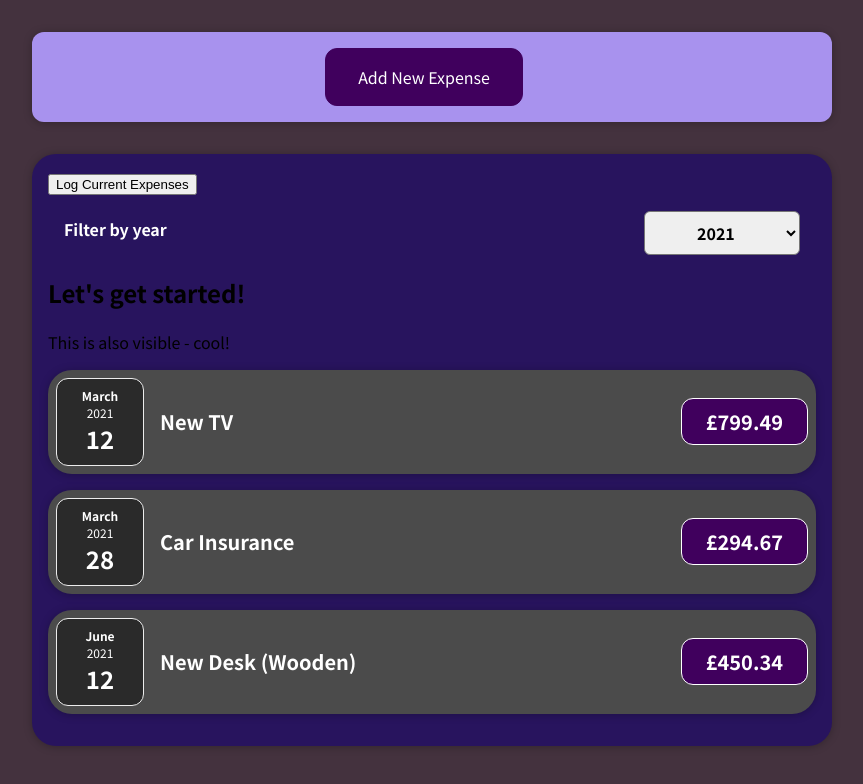
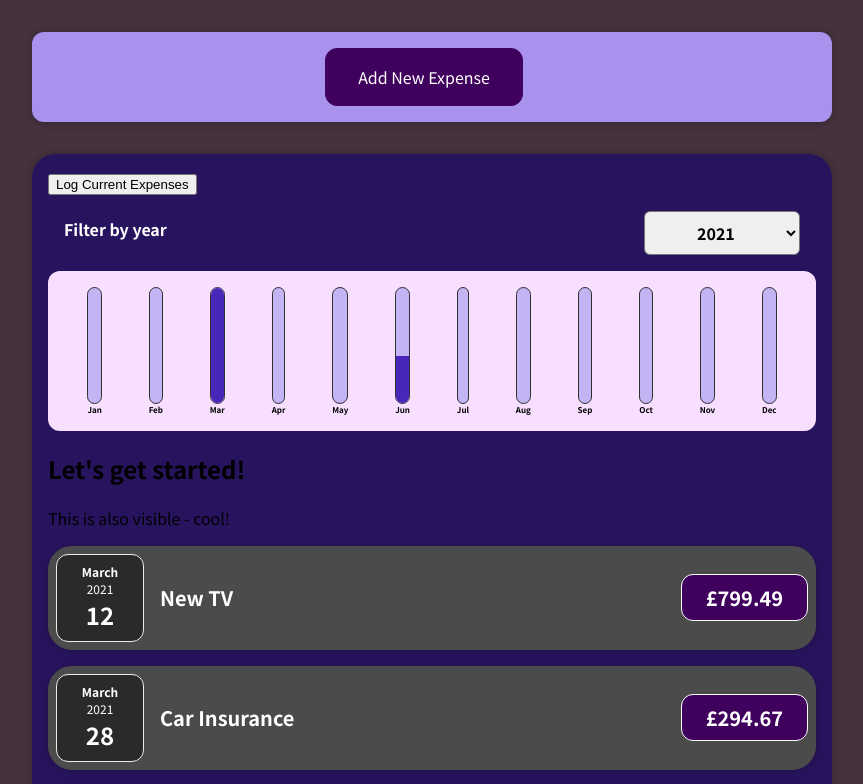
Before and after one commit to anlunjiang/react.js-tutorials, a React (Create React App) app in the folder 01-starting-setup/: page / in a window 1280 px wide. Shown: the top 784 px of the page, without its empty margins (208-1071 px from the left). Built offline with nearby package versions, Linux system fonts and the light colour scheme.

Commit message:
add chart

```diff
--- /dev/null
+++ b/01-starting-setup/src/chart/Chart.css
@@ -0,0 +1,9 @@
+.chart {
+  padding: 1rem;
+  border-radius: 12px;
+  background-color: #f8dfff;
+  text-align: center;
+  display: flex;
+  justify-content: space-around;
+  height: 10rem;
+}
--- /dev/null
+++ b/01-starting-setup/src/chart/Chart.js
@@ -0,0 +1,25 @@
+import ChartBar from "./ChartBar"
+import "./Chart.css"
+
+const Chart = (props) => {
+
+  const dataPointValues = props.dataPoints.map(x => x.value);
+  const totalMax = Math.max(...dataPointValues);
+
+  return (
+    <div className="chart">
+      {
+        props.dataPoints.map(
+          dataPoint => <ChartBar
+            key={dataPoint.label}
+            value={dataPoint.value}
+            maxValue={totalMax}
+            label={dataPoint.label}
+          />
+        )
+      }
+    </div>
+  )
+};
+
+export default Chart;
--- /dev/null
+++ b/01-starting-setup/src/chart/ChartBar.css
@@ -0,0 +1,30 @@
+.chart-bar {
+  height: 100%;
+  display: flex;
+  flex-direction: column;
+  align-items: center;
+}
+
+.chart-bar__inner {
+  height: 100%;
+  width: 100%;
+  border: 1px solid #313131;
+  border-radius: 12px;
+  background-color: #c3b4f3;
+  overflow: hidden;
+  display: flex;
+  flex-direction: column;
+  justify-content: flex-end;
+}
+
+.chart-bar__fill {
+  background-color: #4826b9;
+  width: 100%;
+  transition: all 0.3s ease-out;
+}
+
+.chart-bar__label {
+  font-weight: bold;
+  font-size: 0.5rem;
+  text-align: center;
+}
--- /dev/null
+++ b/01-starting-setup/src/chart/ChartBar.js
@@ -0,0 +1,21 @@
+import "./ChartBar.css"
+
+const ChartBar = (props) => {
+  let barFillHeight = "0%";
+
+  if (props.maxValue > 0) {
+    barFillHeight = Math.round((props.value / props.maxValue) * 100) + "%";
+  }
+
+  return (
+    <div className="chart-bar">
+      <div className="chart-bar__inner">
+        <div className="chart-bar__fill" style = {{height: barFillHeight}}/>
+      </div>
+      <div className="chart-bar__label">{props.label}</div>
+    </div>
+
+  )
+}
+
+export default ChartBar;
--- a/01-starting-setup/src/components/expenses/expense_form/ExpenseForm.js
+++ b/01-starting-setup/src/components/expenses/expense_form/ExpenseForm.js
@@ -20,7 +20,7 @@
     event.preventDefault();
     const expenseData = {
       title: enteredTitle,
-      amount: enteredAmount,
+      amount: parseFloat(enteredAmount),
       date: new Date(enteredDate),
     };
     props.onSaveExpenseData(expenseData)
--- /dev/null
+++ b/01-starting-setup/src/components/expenses/expenses_chart/ExpensesChart.js
@@ -0,0 +1,29 @@
+import Chart from "../../../chart/Chart";
+
+const ExpensesChart = (props) => {
+  const chartDataPoints = [
+    {label: "Jan", value: 0},
+    {label: "Feb", value: 0},
+    {label: "Mar", value: 0},
+    {label: "Apr", value: 0},
+    {label: "May", value: 0},
+    {label: "Jun", value: 0},
+    {label: "Jul", value: 0},
+    {label: "Aug", value: 0},
+    {label: "Sep", value: 0},
+    {label: "Oct", value: 0},
+    {label: "Nov", value: 0},
+    {label: "Dec", value: 0},
+  ];
+  console.log(props.expenses)
+
+  for (const expense of props.expenses) {
+    console.log("hello")
+    console.log(expense)
+    const expenseMonth = expense.date.getMonth(); // Jan = 0
+    chartDataPoints[expenseMonth].value += expense.amount
+  }
+  return <Chart dataPoints={chartDataPoints}/>
+}
+
+export default ExpensesChart;
--- a/01-starting-setup/src/components/expenses/expenses_template/ExpensesTemplate.js
+++ b/01-starting-setup/src/components/expenses/expenses_template/ExpensesTemplate.js
@@ -3,6 +3,8 @@
 import ExpensesFilter from "../expense_filter/ExpenseFilter";
 import {useState} from "react";
 import ExpensesList from "../expenses_list/ExpensesList";
+import ExpensesChart from "../expenses_chart/ExpensesChart";
+
 
 const ExpensesTemplate = (props) => {
   const [filteredYear, setFilterYear] = useState("2021");
@@ -21,7 +23,7 @@
 
       <button onClick={clickHandler}>Log Current Expenses</button>
       <ExpensesFilter selected={filteredYear} onChangeFilter={filterChangeHandler}/>
-
+      <ExpensesChart expenses={filteredExpenses}/>
       <h2>Let's get started!</h2>
       <p>This is also visible - cool!</p>
       <ExpensesList filteredExpenses={filteredExpenses}/>
```
Also changed, not shown: 1 other file (tests, documents, lock files or other folders).
